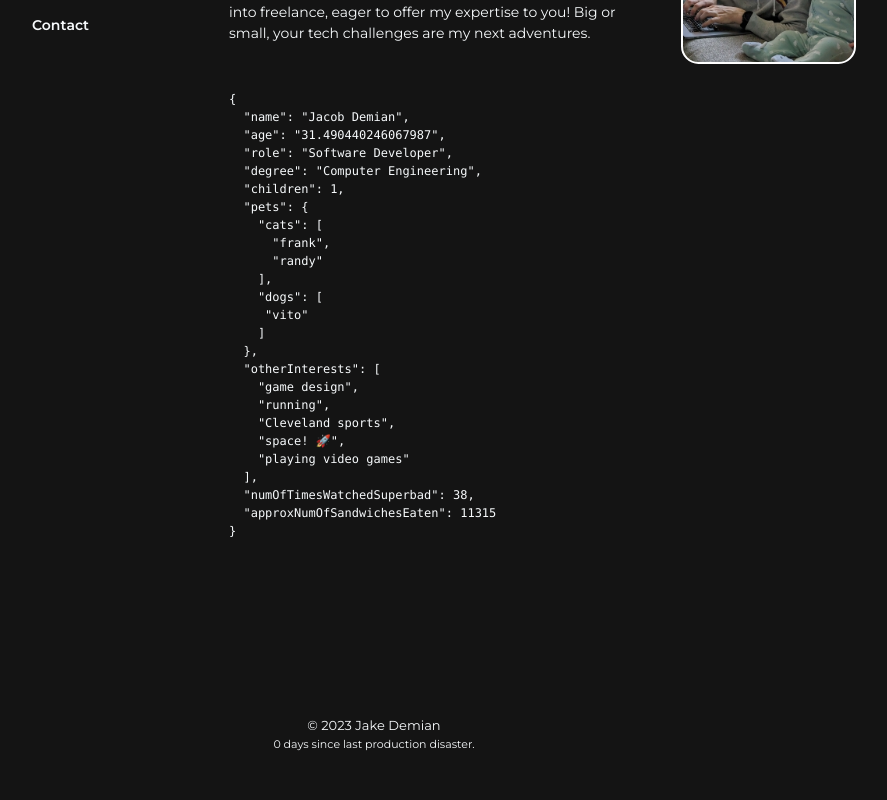
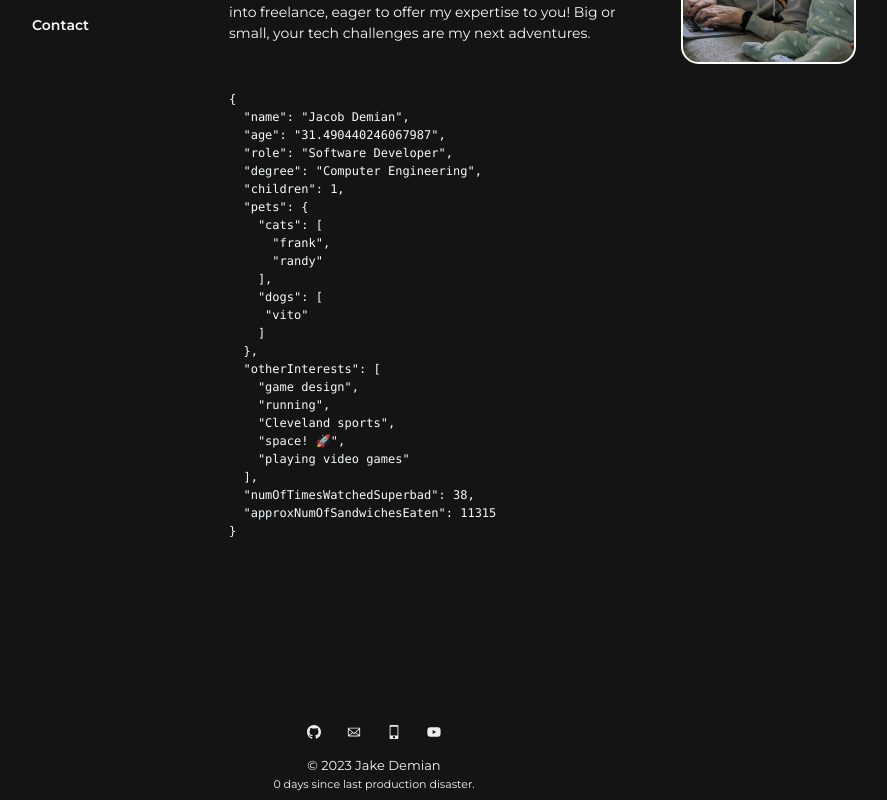
Before and after one commit to jakedemian/jake-personal-website, a React (Create React App) app: page / in a window 1280 px wide. Shown: the part 239-1039 px from the top of the page, without its empty margins (266-1153 px from the left). Before the commit the page ends 999 px from the top, so only its background shows below. Built offline with nearby package versions, Linux system fonts and the light colour scheme.

Commit message:
finished footer

```diff
--- a/package.json
+++ b/package.json
@@ -19,6 +19,7 @@
     "react": "^18.2.0",
     "react-device-detect": "^2.2.3",
     "react-dom": "^18.2.0",
+    "react-icons": "^4.8.0",
     "react-router-dom": "^6.11.1",
     "react-scripts": "5.0.1",
     "typescript": "^4.4.2",
--- a/src/components/Footer.tsx
+++ b/src/components/Footer.tsx
@@ -1,12 +1,22 @@
 import React, { useMemo } from 'react';
-import { Flex, Text } from '@chakra-ui/react';
+import {
+  Flex,
+  HStack,
+  Icon,
+  IconButton,
+  Text,
+  Tooltip,
+} from '@chakra-ui/react';
+import { GoMarkGithub, GoMail, GoDeviceMobile } from 'react-icons/go';
+import { FaYoutube } from 'react-icons/fa';
+import { useNavigate } from 'react-router-dom';
 
 const snappyOneLiners = [
   'All rights ignored. Go ahead and steal it.',
   'If you find a bug, submit a PR.',
   "If you're reading this: Why?",
   "I wasn't harmed (much) in making this website.",
-  'Passed all unit tests. Well, except for one...',
+  'Passed (almost) every unit test.',
   '; DROP TABLE users;--',
   'console.log("TODO delete me!!!");',
   '0 days since last production disaster.',
@@ -15,6 +25,7 @@ const snappyOneLiners = [
 ];
 
 const Footer = () => {
+  const navigate = useNavigate();
   const oneLiner = useMemo(
     () => snappyOneLiners[Math.floor(Math.random() * snappyOneLiners.length)],
     []
@@ -22,6 +33,51 @@ const Footer = () => {
 
   return (
     <Flex flexDir="column" flex={1} justifyContent="flex-end">
+      <HStack justifyContent="center" mb={2}>
+        <Tooltip label="Github" placement="top" fontSize="xs">
+          <IconButton
+            aria-label="Jake Demian Github profile"
+            onClick={() =>
+              window.open('https://github.com/jakedemian', '_blank')
+            }
+            size="sm"
+            variant="ghost"
+            icon={<Icon as={GoMarkGithub} />}
+          />
+        </Tooltip>
+        <Tooltip label="Email me" placement="top" fontSize="xs">
+          <IconButton
+            aria-label="Email Jake"
+            onClick={() => navigate('/contact')}
+            size="sm"
+            variant="ghost"
+            icon={<Icon as={GoMail} />}
+          />
+        </Tooltip>
+        <Tooltip label="Text me" placement="top" fontSize="xs">
+          <IconButton
+            aria-label="Sms Text Jake"
+            onClick={() => navigate('/contact')}
+            size="sm"
+            variant="ghost"
+            icon={<Icon as={GoDeviceMobile} />}
+          />
+        </Tooltip>
+        <Tooltip label="Youtube" placement="top" fontSize="xs">
+          <IconButton
+            aria-label="Jake Youtube"
+            onClick={() =>
+              window.open(
+                'https://www.youtube.com/watch?v=dQw4w9WgXcQ',
+                '_blank'
+              )
+            }
+            size="sm"
+            variant="ghost"
+            icon={<Icon as={FaYoutube} />}
+          />
+        </Tooltip>
+      </HStack>
       <Text fontSize={13} textAlign="center">
         &copy; {new Date().getFullYear()} Jake Demian
       </Text>
```
Also changed, not shown: 1 other file (tests, documents, lock files or other folders).
